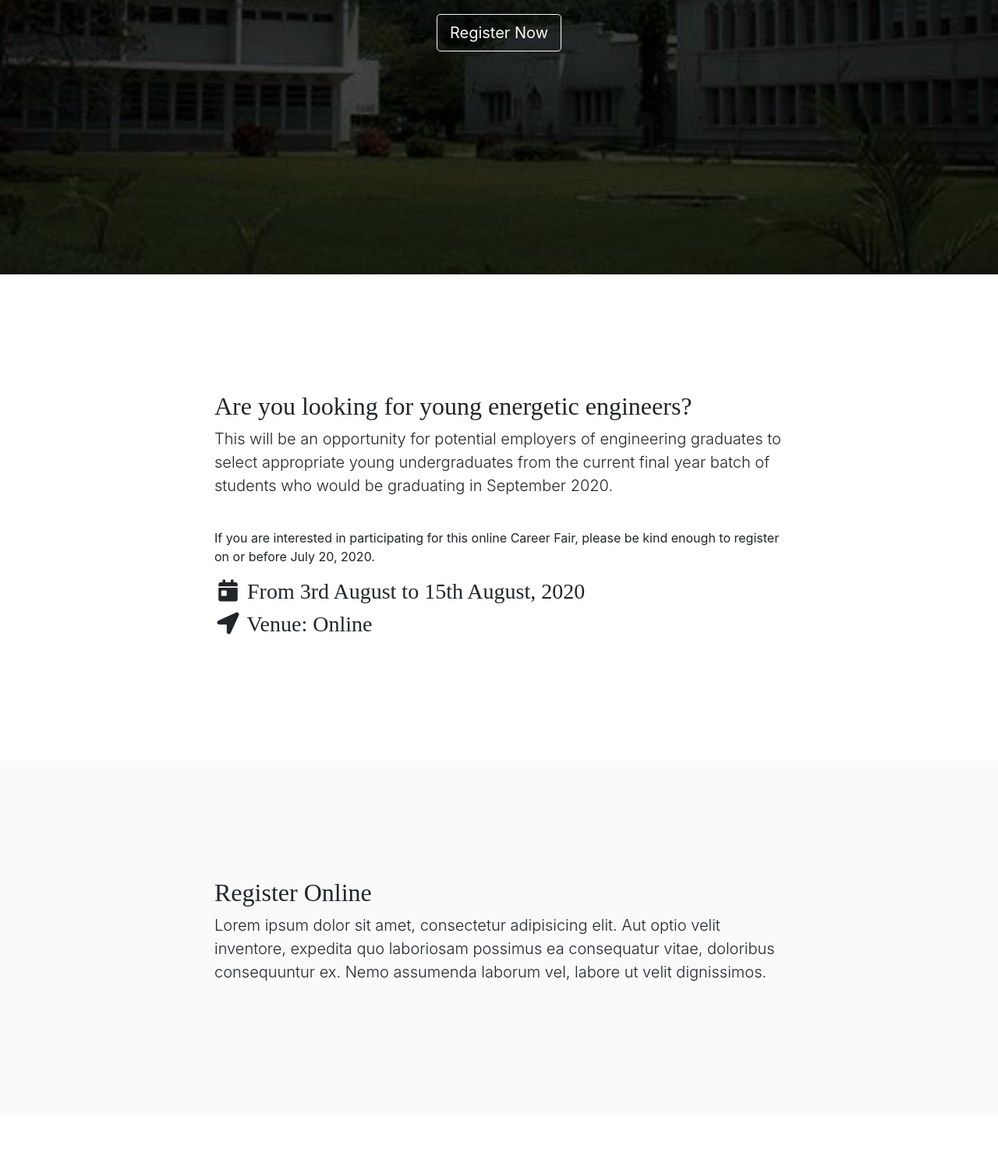
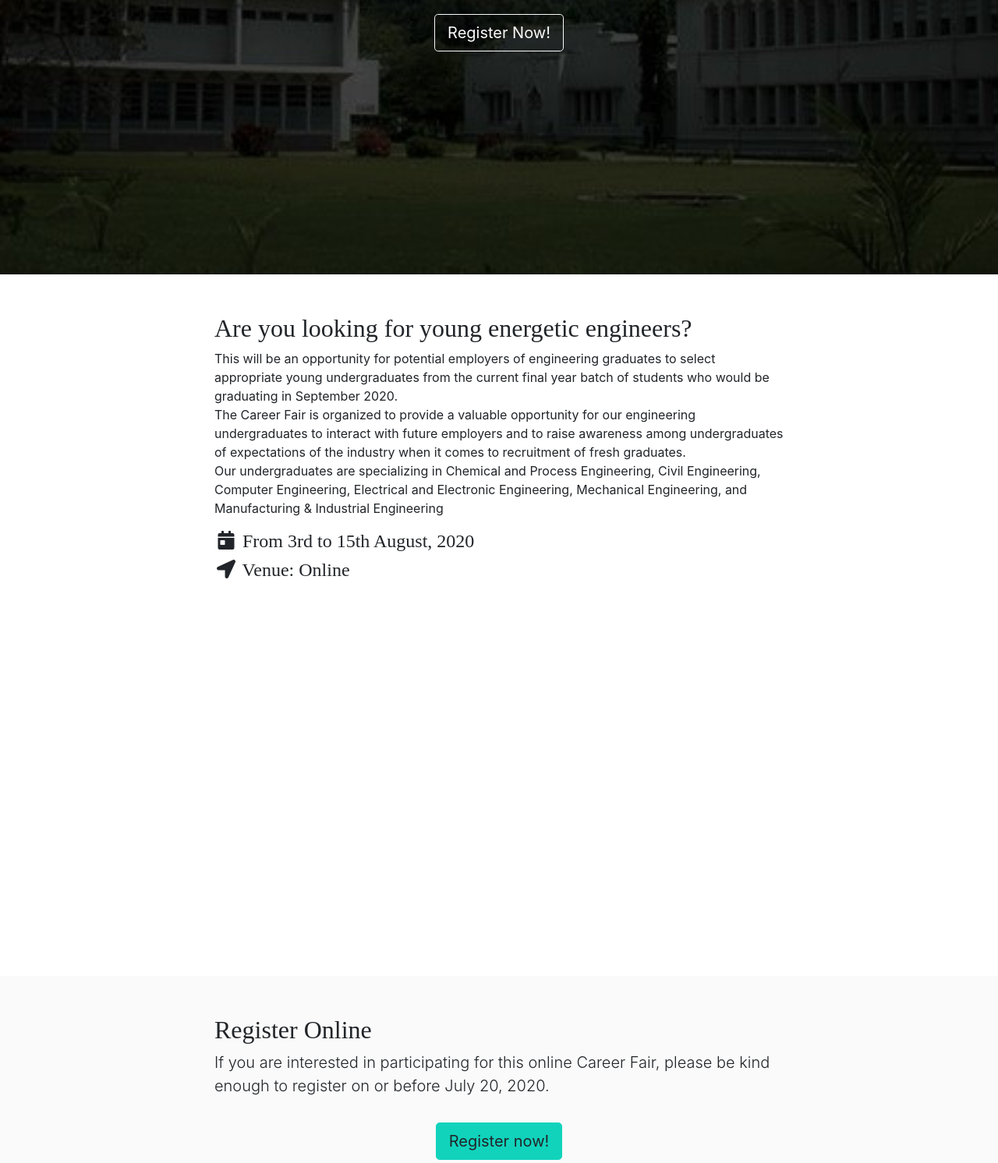
Before and after one commit to chamin96/CareerFair2020v2.0, a plain HTML site: page index.html in a window 1280 px wide. Shown: the part 448-1940 px from the top of the page at 78% size. Drawn offline with nearby package versions, Linux system fonts and the light colour scheme; a web font is replaced by a local one.

Commit message:
update 2

```diff
--- a/css/scrolling-nav.css
+++ b/css/scrolling-nav.css
@@ -8,7 +8,7 @@
 } */
 
 section {
-  padding: 150px 0;
+  padding: 50px 0;
 }
 
 /* helpers */
--- a/index.html
+++ b/index.html
@@ -47,8 +47,9 @@
                        <p class="lead">Faculty of Engineering, University of Peradeniya</p>
                        <div class="mt-2 mx-auto">
                                 <div class="btn-group">
-                                 <a href="#" class="btn btn-outline-light btn-lg">
-                                   Register Now
+                                 <a target="blank"
+                                  href="https://docs.google.com/forms/d/e/1FAIpQLSffp_oKPZ27ad2UO1KEtNFi_uZOw5K_l_W_os8mvWJ5k-EaJA/viewform?vc=0&c=0&w=1" class="btn btn-outline-light btn-lg">
+                                   Register Now!
                                  </a>
                                  <!-- <button type="button" class="btn btn-lg btn-outline-light dropdown-toggle dropdown-toggle-split" data-toggle="dropdown" aria-haspopup="true" aria-expanded="false">
                                    <span class="sr-only">Downloads</span>
@@ -83,7 +84,7 @@
             <a class="nav-link js-scroll-trigger" href="#about">About</a>
           </li>
           <li class="nav-item">
-            <a class="nav-link js-scroll-trigger" href="#services">Register</a>
+            <a class="nav-link js-scroll-trigger" href="#register">Register</a>
           </li>
           <li class="nav-item">
             <a class="nav-link js-scroll-trigger" href="#contact">Contact</a>
@@ -96,23 +97,25 @@
 
 
   <section id="about">
-    <div class="container h-100">
-      <div class="row h-100">
+    <div class="container">
+      <div class="row vh-100">
         <div class="col-lg-8 mx-auto">
           <h2>Are you looking for young energetic engineers?</h2>
-          <p class="lead">This will be an opportunity for potential employers of
+          <p>This will be an opportunity for potential employers of
 									engineering graduates to select appropriate young undergraduates from the current
-									final year batch of students who would be graduating in September 2020.</p>
-          <br>
-          <p>If you are interested in participating for this online Career Fair, please be kind
-									enough to register on or before July 20, 2020.</p>
+									final year batch of students who would be graduating in September 2020.
+          <br> The Career Fair is organized to provide a valuable
+									opportunity for our engineering undergraduates to interact with future employers
+									and
+									to raise awareness among undergraduates of expectations of the industry when it
+									comes to recruitment of fresh graduates.
+                <br> Our undergraduates are specializing in Chemical and Process Engineering, Civil Engineering, Computer Engineering, Electrical and Electronic Engineering, Mechanical Engineering, and Manufacturing & Industrial Engineering
+              </p>
+
                   <div class="row">
-        									<div class="col-md-10 col-sm-10 ">
-        										<h3> <i
-        												class="fas fa-calendar-day fa-fw"></i> From 3rd August to 15th
-        											August, 2020<h3>
-        												<h3>
-        													<i class="fas fa-location-arrow fa-fw"></i> Venue: Online<h3>
+                  <div class="col mx-auto">
+        					<h4> <i	class="fas fa-calendar-day fa-fw"></i> From 3rd to 15th August, 2020<h4>
+        					<h4> <i class="fas fa-location-arrow fa-fw"></i> Venue: Online<h4>
                   </div>
                 </div>
         </div>
@@ -120,23 +123,59 @@
     </div>
   </section>
 
-  <section id="services" class="bg-light">
-    <div class="container h-100">
-      <div class="row h-100">
+  <section id="register" class="bg-light">
+    <div class="container">
+      <div class="row vh-100">
         <div class="col-lg-8 mx-auto">
           <h2>Register Online</h2>
-          <p class="lead">Lorem ipsum dolor sit amet, consectetur adipisicing elit. Aut optio velit inventore, expedita quo laboriosam possimus ea consequatur vitae, doloribus consequuntur ex. Nemo assumenda laborum vel, labore ut velit dignissimos.</p>
+          <p class="lead">If you are interested in participating for this online Career Fair, please be kind
+									enough to register on or before July 20, 2020.</p>
+                  <div class="d-flex justify-content-center m-3 p-3">
+        									<a class="btn btn-success btn-lg" target="blank"
+        										href="https://docs.google.com/forms/d/e/1FAIpQLSffp_oKPZ27ad2UO1KEtNFi_uZOw5K_l_W_os8mvWJ5k-EaJA/viewform?vc=0&c=0&w=1">
+        										Register now!
+        									</a>
+        								</div>
         </div>
       </div>
     </div>
   </section>
 
   <section id="contact">
-    <div class="container h-100">
-      <div class="row h-100">
+    <div class="container">
+      <div class="row vh-100">
         <div class="col-lg-8 mx-auto">
           <h2>Contact us</h2>
-          <p class="lead">Lorem ipsum dolor sit amet, consectetur adipisicing elit. Vero odio fugiat voluptatem dolor, provident officiis, id iusto! Obcaecati incidunt, qui nihil beatae magnam et repudiandae ipsa exercitationem, in, quo totam.</p>
+          <div class="row">
+            <div class="col-md-12 col-sm-12 ">
+              <h5>For further details, please contact Career Fair Secretariat through</h5>
+              <h6><i class="fas fa-phone"></i></i> Tel. 0812393240 <h6>
+              <h6><i class="fas fa-envelope"></i> Email cfeng@eng.pdn.ac.lk<h6>
+              </div>
+            </div>
+            <hr>
+            <div class="row">
+              <div class="col-md-12 col-sm-12 ">
+            <h5>For Inquiries Please Call:</h5>
+
+                        <h2 class="text-danger">0812393240</h2>
+
+                        <h6><b>Fax :</b> 081-2058671 </h6>
+
+                        <h6><b>Email:</b> cfeng@eng.pdn.ac.lk</h6>
+                        <hr>
+                        <h6><b>Or visit us at:</b></h6>
+                        <h6>Industrial Training and Career Guidance Unit</h6>
+                        <h6>Faculty of Engineering</h6>
+                        <h6>University of Peradeniya</h6>
+                        <h6>Peradeniya </h6>
+
+                        <hr>
+                        <div class="m-5">
+                            <img src="img/image001.jpg" width="90px" height="45px">
+                        </div>
+                      </div>
+                    </div>
         </div>
       </div>
     </div>
```
Lines whose indentation alone changed are shown as unchanged.
